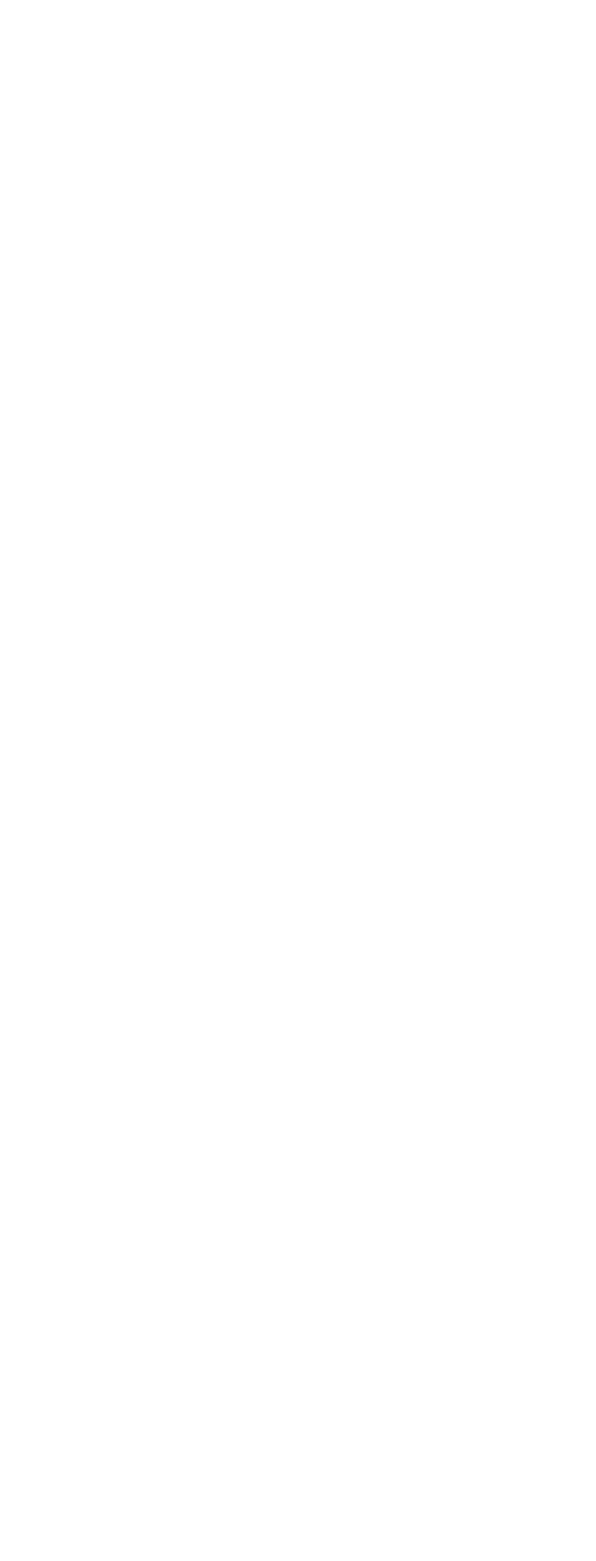
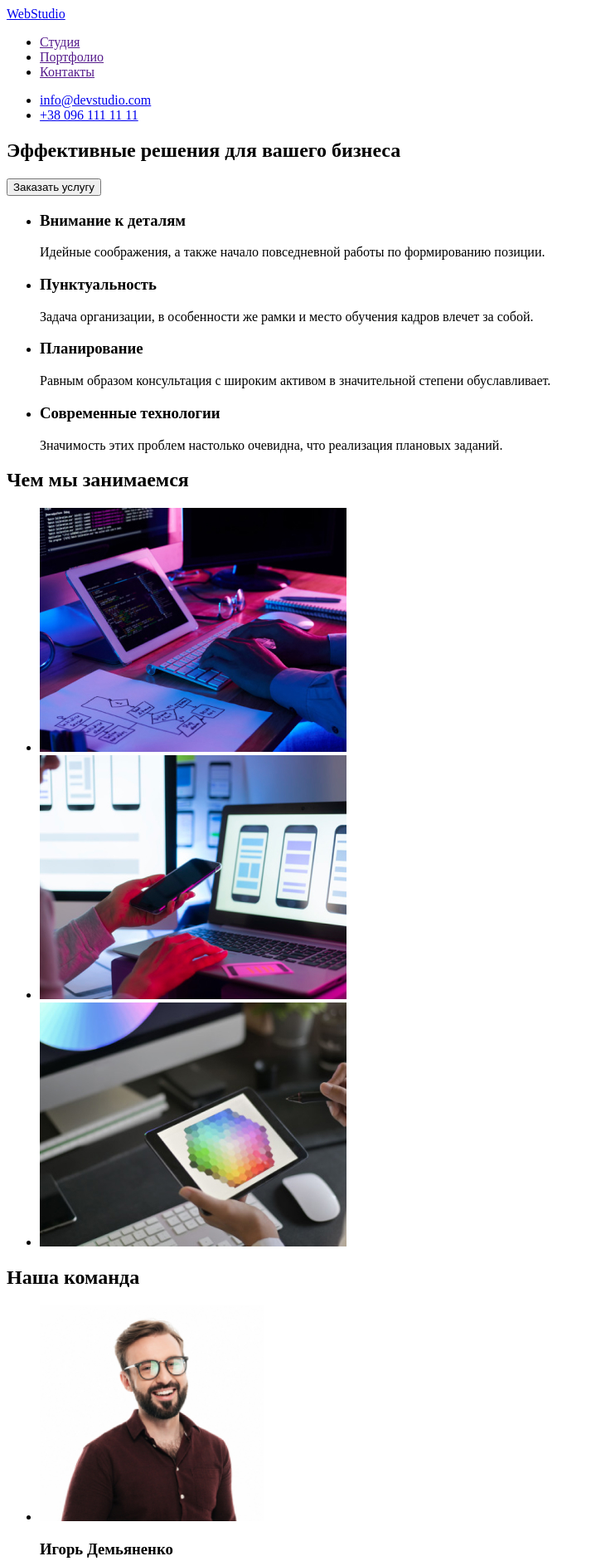
Before and after one commit to DmytroVaynahii/goit-markup-hw-01, a plain HTML site: page index.html in a window 1280 px wide. Shown: the top 1881 px of the page at 83% size, without its empty margins (0-719 px from the left). Before the commit the page ends 800 px from the top, so only its background shows below. Drawn offline with Linux system fonts and the light colour scheme.

Commit message:
Додає розмітку

```diff
--- a/index.html
+++ b/index.html
@@ -6,6 +6,126 @@
     <title>Document</title>
 </head>
 <body>
+   <!--Шапка сайта-->
+    <header>
+        <nav>
+            <a href=/>WebStudio</a>
+            <ul>
+                <li><a href="">Студия</a></li>
+                <li><a href="">Портфолио</a></li>
+                <li><a href="">Контакты</a></li>
+            </ul>
+       </nav>
 
+        <ul>
+            <li><a href="mailto:info@devstudio.com">
+                info@devstudio.com
+                </a>
+            </li>
+            <li><a href="tel:+38 096 111 11 11">
+                +38 096 111 11 11
+                </a>
+            </li>
+        </ul>
+    </header>
+        <!--Основний контент-->
+        <main>
+            <section>
+                <h1>Эффективные решения для вашего бизнеса</h1>
+                <button>Заказать услугу</button>
+            </section>
+            <!--Основные качества-->
+            <section>
+
+                <h2 hidden> Основные качества </h2>
+
+                <ul>
+                    <li>
+                        <h3>Внимание к деталям</h3>
+                        <p>Идейные соображения, а также начало повседневной работы по формированию позиции.</p>
+                    </li>
+                    <li>
+                        <h3>Пунктуальность</h3>
+                        <p>Задача организации, в особенности же рамки и место обучения кадров влечет за собой.</p>
+                    </li>
+                    <li>
+                        <h3>Планирование</h3>
+                        <p>Равным образом консультация с широким активом в значительной степени обуславливает.</p>
+                    </li>
+                    <li>
+                        <h3>Современные технологии</h3>
+                        <p>Значимость этих проблем настолько очевидна, что реализация плановых заданий.</p>
+                    </li>
+                </ul>
+            </section>
+
+            <!--Чем мы занимаемся-->
+            <section>
+                <h2>Чем мы занимаемся</h2>
+                <ul>
+                    <li>
+                        <img src="./images/keyboard.jpg" width="370" alt="keyboard">
+                    </li>
+
+                    <li>
+                        <img src="./images/phone.jpg" width="370" alt="phone">
+                    </li>
+
+                    <li>
+                        <img src="./images/tab.jpg" alt="tab">
+                    </li>
+                </ul>
+            </section>
+
+            <!--Наша команда-->
+            <section>
+                <h2>Наша команда</h2>
+                <ul>
+                    <li>
+                        <img src="./images/Игорь Демьяненко.jpg" width="270" alt="Игорь Демьяненко">
+                        <h3>Игорь Демьяненко</h3>
+                        <p>Product Designer</p>
+                    </li>
+
+                    <li>
+                        <img src="./images/Ольга Репина.jpg" width="270" alt="Ольга Репина">
+                        <h3>Ольга Репина</h3>
+                        <p>Frontend Developer</p>
+                    </li>
+
+                    <li>
+                        <img src="./images/Николай Тарасов.jpg" width="270" alt="Николай Тарасов">
+                        <h3>Николай Тарасов</h3>
+                        <p>Marketing</p>
+                    </li>
+
+                    <li>
+                        <img src="./images/Михаил Ермаков.jpg" width="270" alt="Михаил Ермаков">
+                        <h3>Михаил Ермаков</h3>
+                        <p>UI Designer</p>
+                    </li>
+                </ul>
+            </section>
+
+        </main>
+
+        <footer>
+                <a href="/">WebStudio</a>
+
+                <ul>
+                    <li>
+                        <a href="https://goo.gl/maps/annEWMVD85vuUi4b8" target="_blank"> г. Киев, пр-т Леси Украинки, 26</a>
+                    </li>
+                    <li><a href="mailto:info@devstudio.com">
+                        info@devstudio.com
+                        </a>
+                    </li>
+                    <li><a href="tel:+38 096 111 11 11">
+                        +38 096 111 11 11
+                        </a>
+                    </li>
+                </ul>
+
+        </footer>
 </body>
 </html>
```
